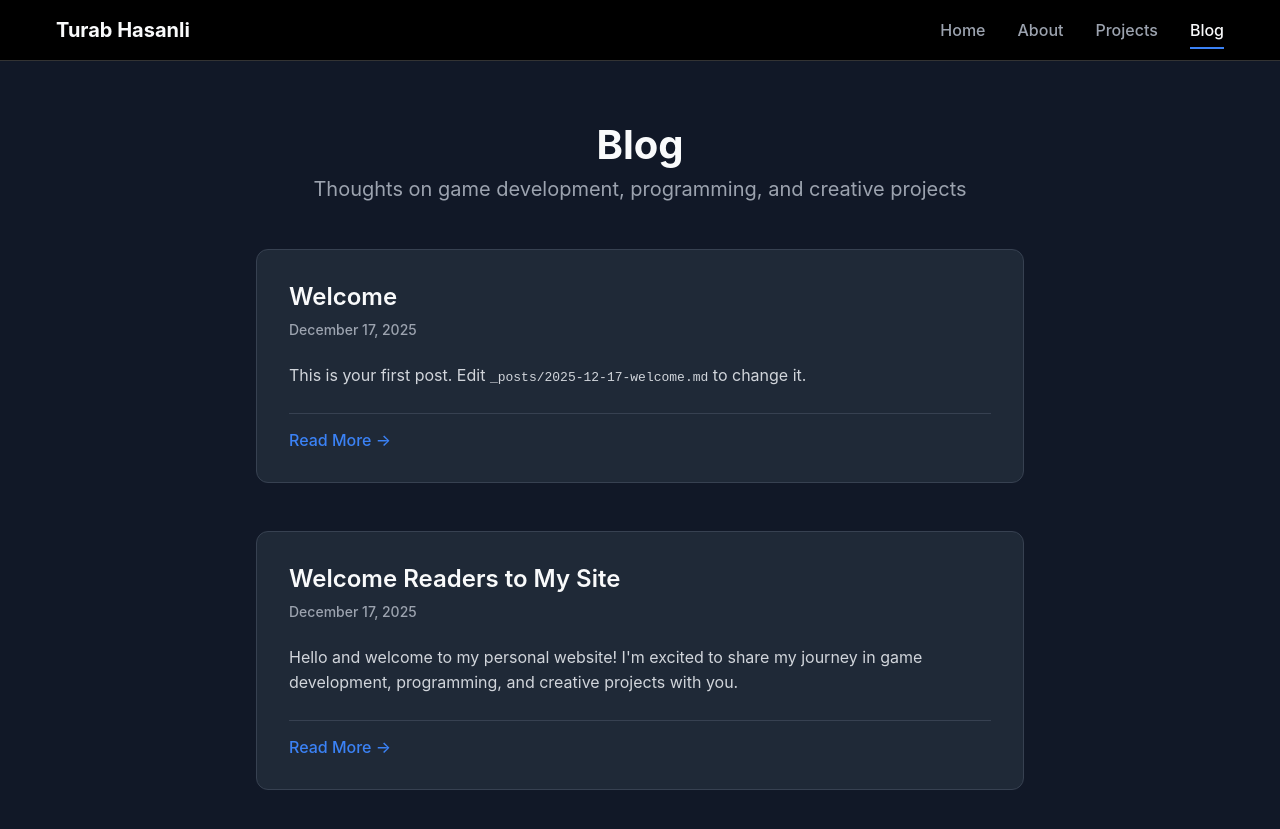
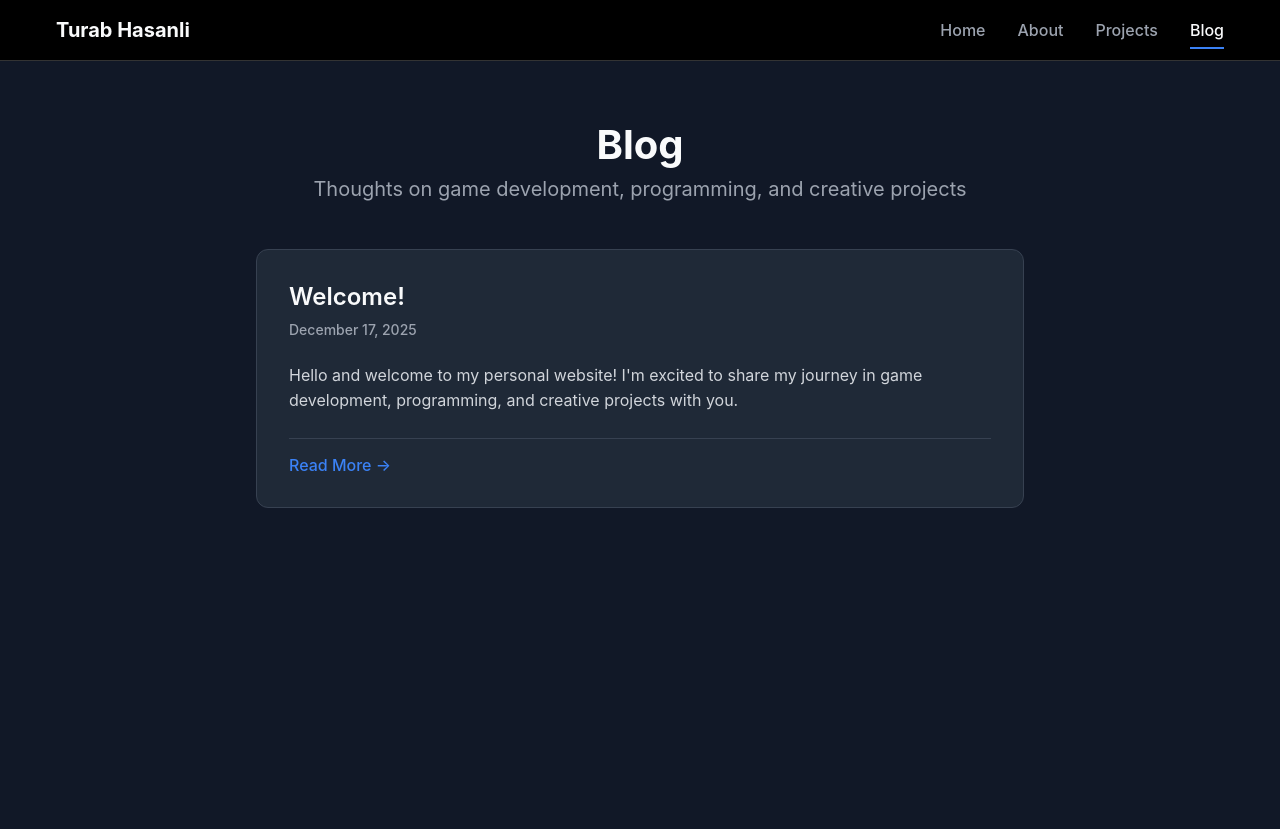
Before and after one commit to Turab08/Personal_Website, a Jekyll site: the page built from blog.md, in a window 1280 px wide and 900 px high. Shown: the top 829 px of the window. Built offline with Jekyll 4.4.1, drawn with Linux system fonts in a browser that asks for light colours.

Commit message:
Delete old Welcome post and rename new post to Welcome!

```diff
--- a/_posts/2025-12-17-welcome-readers.md
+++ b/_posts/2025-12-17-welcome-readers.md
@@ -1,6 +1,6 @@
 ---
 layout: post
-title: "Welcome Readers to My Site"
+title: "Welcome!"
 date: 2025-12-17 10:00:00 -0000
 excerpt: "Hello and welcome to my personal website! I'm excited to share my journey in game development, programming, and creative projects with you."
 ---
--- a/_posts/2025-12-17-welcome.md
+++ /dev/null
@@ -1,6 +0,0 @@
----
-title: "Welcome"
-date: 2025-12-17 10:00:00 -0500
----
-
-This is your first post. Edit `_posts/2025-12-17-welcome.md` to change it.
```
